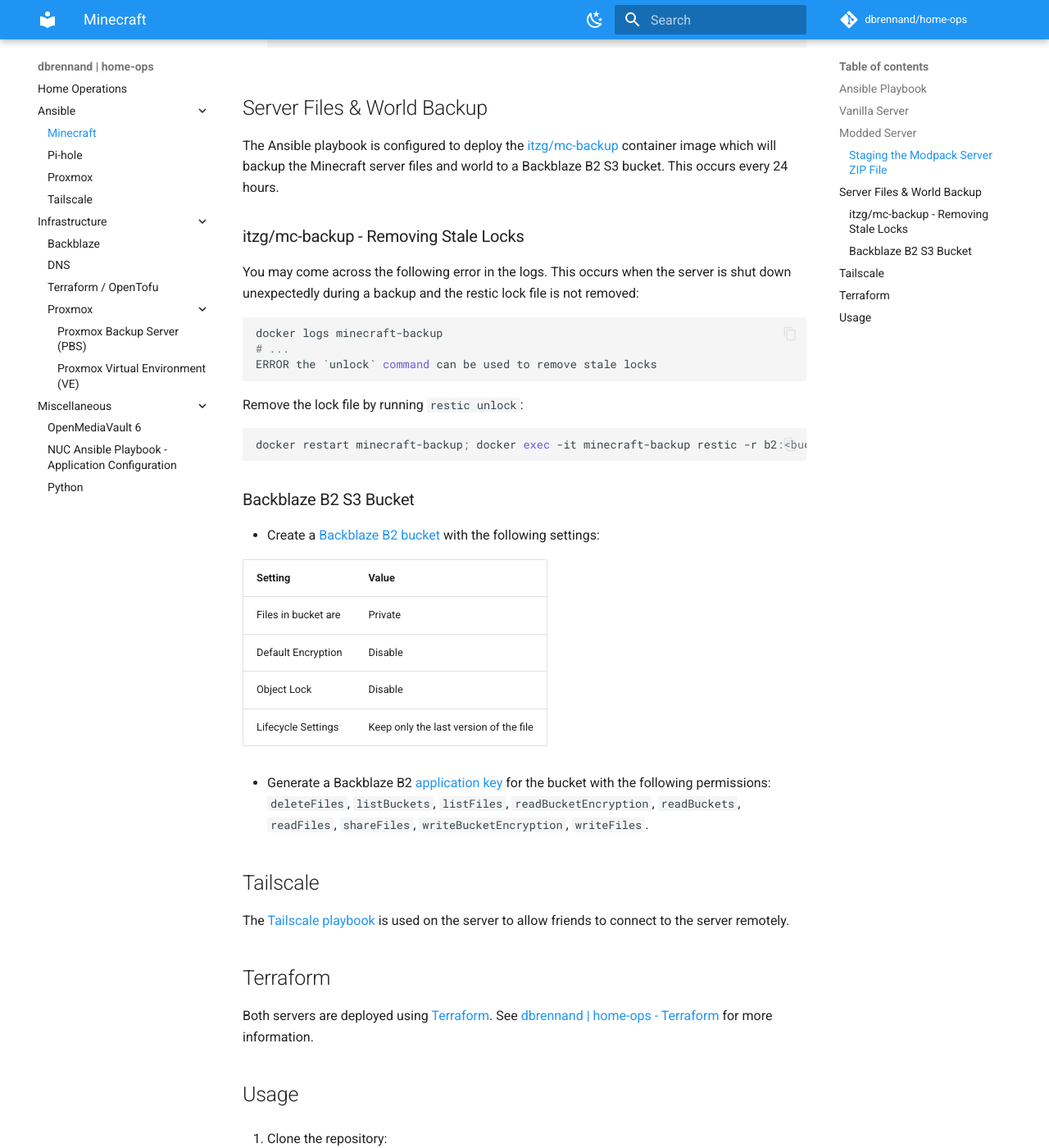
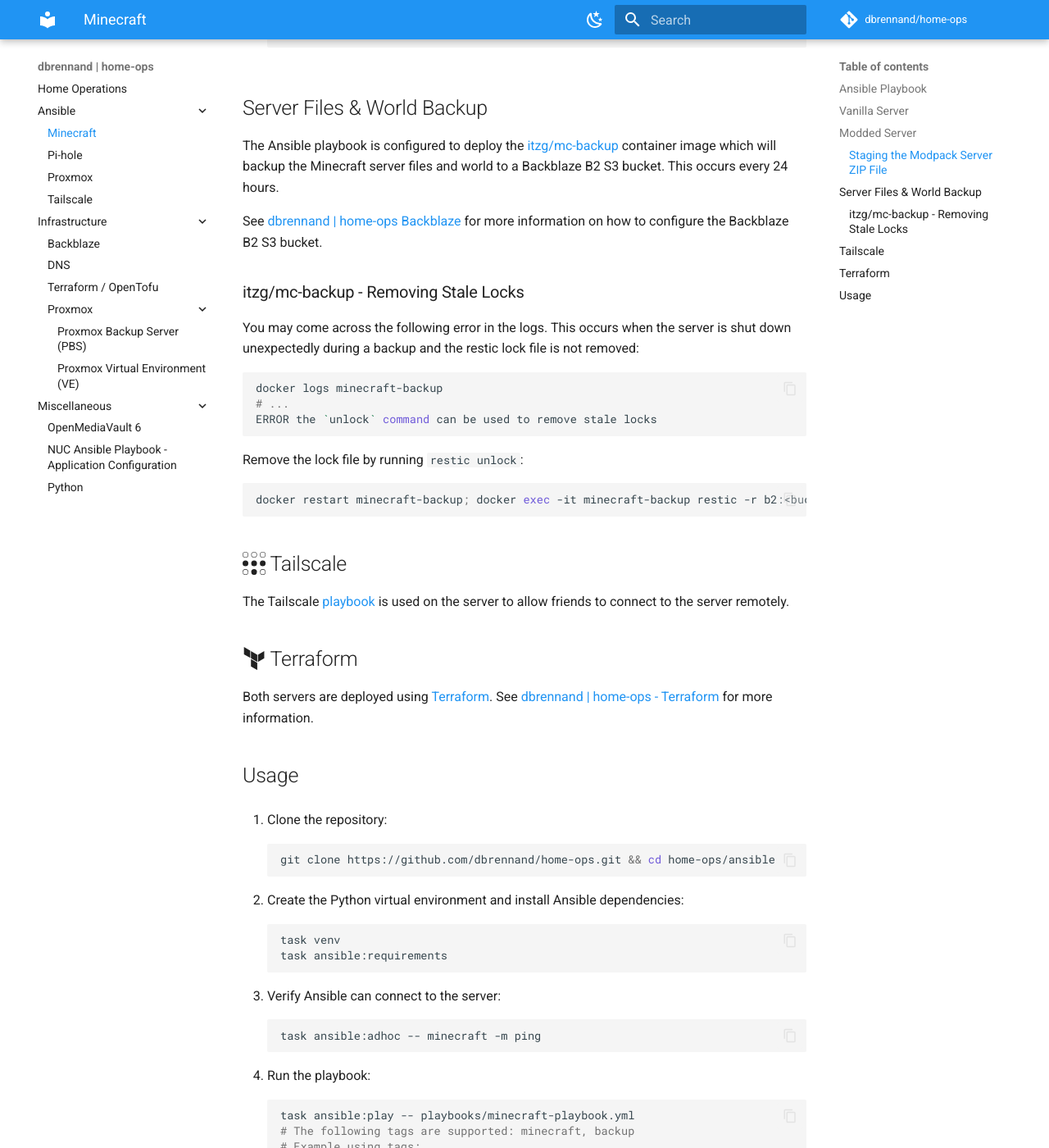
Before and after one commit to dbrennand/home-ops, an MkDocs documentation site: the page built from docs/ansible/minecraft.md, in a window 1280 px wide and 1400 px high, scrolled down 1055 px. Shown: the whole window at 82% size. Built offline with MkDocs 1.6.1 and Material for MkDocs 9.7.7, drawn with Linux system fonts in a browser that asks for light colours; comment, search, counter and statistics services are not loaded.

Commit message:
docs(refactor): minor changes

````diff
--- a/docs/ansible/minecraft.md
+++ b/docs/ansible/minecraft.md
@@ -38,6 +38,8 @@
 
 The Ansible playbook is configured to deploy the [itzg/mc-backup](https://github.com/itzg/docker-mc-backup) container image which will backup the Minecraft server files and world to a Backblaze B2 S3 bucket. This occurs every 24 hours.
 
+See [dbrennand | home-ops Backblaze](https://homeops.danielbrennand.com/infrastructure/backblaze/) for more information on how to configure the Backblaze B2 S3 bucket.
+
 ### itzg/mc-backup - Removing Stale Locks
 
 You may come across the following error in the logs. This occurs when the server is shut down unexpectedly during a backup and the restic lock file is not removed:
@@ -54,24 +56,11 @@
 docker restart minecraft-backup; docker exec -it minecraft-backup restic -r b2:<bucket name> unlock
 ```
 
-### Backblaze B2 S3 Bucket
+## :simple-tailscale: Tailscale
 
-- Create a [Backblaze B2 bucket](https://help.backblaze.com/hc/en-us/articles/1260803542610-Creating-a-B2-Bucket-using-the-Web-UI) with the following settings:
+The Tailscale [playbook](https://homeops.danielbrennand.com/ansible/tailscale/) is used on the server to allow friends to connect to the server remotely.
 
-  | Setting             | Value                                  |
-  | ------------------- | -------------------------------------- |
-  | Files in bucket are | Private                                |
-  | Default Encryption  | Disable                                |
-  | Object Lock         | Disable                                |
-  | Lifecycle Settings  | Keep only the last version of the file |
-
-- Generate a Backblaze B2 [application key](https://secure.backblaze.com/app_keys.htm) for the bucket with the following permissions: `deleteFiles`, `listBuckets`, `listFiles`, `readBucketEncryption`, `readBuckets`, `readFiles`, `shareFiles`, `writeBucketEncryption`, `writeFiles`.
-
-## Tailscale
-
-The [Tailscale playbook](https://homeops.danielbrennand.com/ansible/tailscale/) is used on the server to allow friends to connect to the server remotely.
-
-## Terraform
+## :simple-terraform: Terraform
 
 Both servers are deployed using [Terraform](https://www.terraform.io/). See [dbrennand | home-ops - Terraform](https://homeops.danielbrennand.com/infrastructure/terraform/) for more information.
 
````
Also changed, not shown: docs/infrastructure/proxmox/backup.md (+1 -1 lines).
